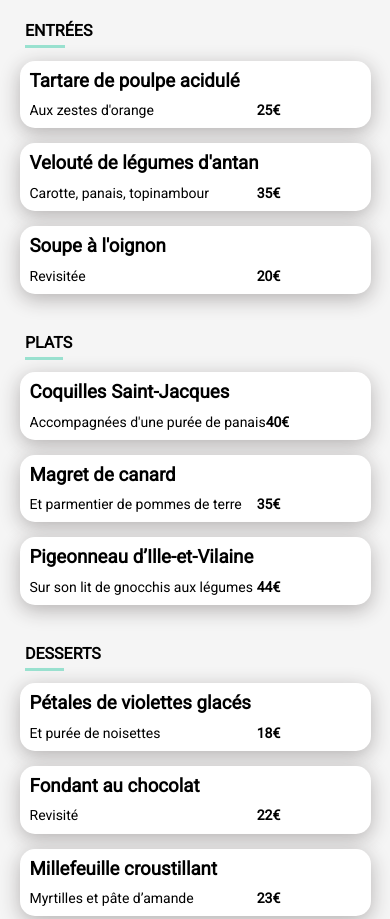
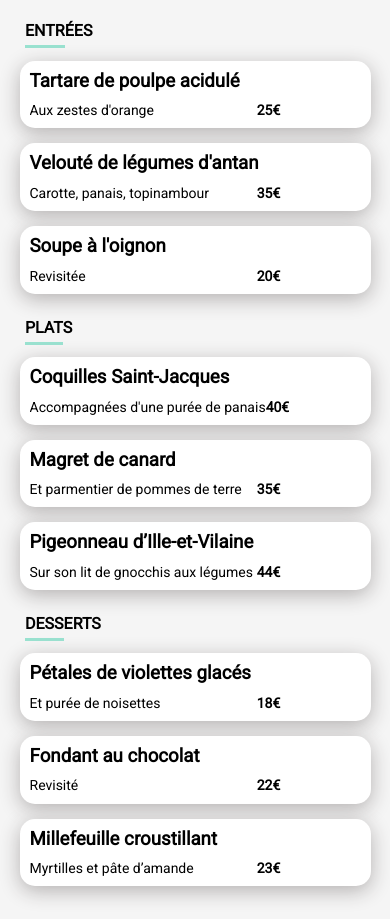
Before and after one commit to ThomasGrimault/ohmyfood, a plain HTML site: page a_la_française.html in a window 390 px wide. Shown: the part 114-1033 px from the top of the page. Drawn offline with nearby package versions, Linux system fonts and the light colour scheme; files that its build step writes are made by us from their sources; a web font is replaced by a local one.

Commit message:
Modifications anaimations et responsive

```diff
--- a/a_la_française.html
+++ b/a_la_française.html
@@ -5,9 +5,9 @@
     <meta http-equiv="X-UA-Compatible" content="IE=edge">
     <meta name="viewport" content="width=device-width, initial-scale=1.0">
     <script src="https://kit.fontawesome.com/aa8edaacd5.js" crossorigin="anonymous"></script>
-    <link rel="stylesheet" href="normalize.css">
+    <link rel="stylesheet" href="css/normalize.css">
     <style>@import url('https://fonts.googleapis.com/css2?family=Roboto&family=Shrikhand&display=swap');</style>
-    <link rel="stylesheet" type="text/css" href="style.css">
+    <link rel="stylesheet" type="text/css" href="css/style.css">
     <title>ohmyfood - Menu "A la française"</title>
 </head>
 
@@ -34,6 +34,10 @@
                 </button>
             </div>
 
+            <div class="menu__complet">
+
+                <div class="menu__entrées">
+
                     <h2><span class="soulignement">Entr</span>ées</h2>
 
                     <div class="carte-menu-1">
@@ -57,6 +61,7 @@
                         </div>
                         <div class="carte-menu__circle-check"><i class="fa-regular fa-circle-check"></i></div>
                     </div>
+
                     <div class="carte-menu-3">
                         <div class="carte-menu__descriptif">
                             <h3>Soupe à l'oignon</h3>
@@ -68,7 +73,12 @@
                         <div class="carte-menu__circle-check"><i class="fa-regular fa-circle-check"></i></div>
                     </div>
 
+                </div>
+
+                <div class="menu__plats">
+
                     <h2><span class="soulignement">Plat</span>s</h2>
+
                     <div class="carte-menu-4">
                         <div class="carte-menu__descriptif">
                             <h3>Coquilles Saint-Jacques</h3>
@@ -79,6 +89,7 @@
                         </div>
                         <div class="carte-menu__circle-check"><i class="fa-regular fa-circle-check"></i></div>
                     </div>
+
                     <div class="carte-menu-5">
                         <div class="carte-menu__descriptif">
                             <h3>Magret de canard</h3>
@@ -89,6 +100,7 @@
                         </div>
                         <div class="carte-menu__circle-check"><i class="fa-regular fa-circle-check"></i></div>
                     </div>
+
                     <div class="carte-menu-6">
                         <div class="carte-menu__descriptif">
                             <h3>Pigeonneau d’Ille-et-Vilaine</h3>
@@ -100,7 +112,12 @@
                         <div class="carte-menu__circle-check"><i class="fa-regular fa-circle-check"></i></div>
                     </div>
 
+                </div>
+
+                <div class="menu__desserts">
+
                     <h2><span class="soulignement">Dess</span>erts</h2>
+
                     <div class="carte-menu-7">
                         <div class="carte-menu__descriptif">
                             <h3>Pétales de violettes glacés</h3>
@@ -122,6 +139,7 @@
                         </div>
                         <div class="carte-menu__circle-check"><i class="fa-regular fa-circle-check"></i></div>
                     </div>
+
                     <div class="carte-menu-9">
                         <div class="carte-menu__descriptif">
                             <h3>Millefeuille croustillant</h3>
@@ -131,6 +149,10 @@
                             </div>
                         </div>
                         <div class="carte-menu__circle-check"><i class="fa-regular fa-circle-check"></i></div>
+                    </div>
+
+                </div>
+
             </div>
 
         </section>
@@ -149,6 +171,6 @@
             <li><i class="fa-solid fa-utensils"></i>Proposer un restaurant</li>
             <li><i class="fa-solid fa-handshake-angle"></i>Devenir partenaire</li>
             <li>Mentions légales</li>
-            <li><a href="mailto:adresse mail">Contact</a></li>
+            <li><a href="mailto:contact@ohmyfood.com">Contact</a></li>
         </ul>
     </footer>
```
Also changed, not shown: index.html (+7 -3 lines). Lines whose indentation alone changed are shown as unchanged.
